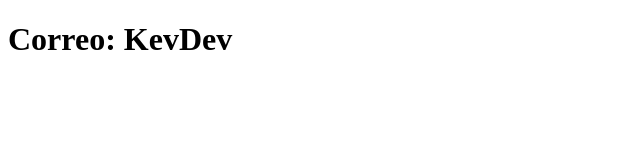
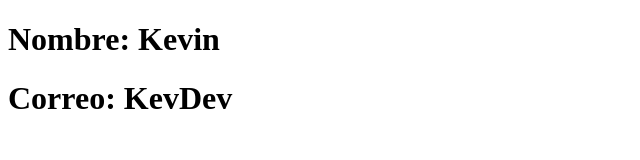
Before and after one commit to Kevin200-cy/Prueba_Alura, a plain HTML site: page contacto.html in a window 1280 px wide. Shown: the whole page, without its empty margins (0-640 px from the left). Drawn offline with Linux system fonts and the light colour scheme.

Commit message:
actualizado

```diff
--- a/contacto.html
+++ b/contacto.html
@@ -6,7 +6,7 @@
     <title>Contacto</title>
 </head>
 <body>
-    <script src="app.js"></script>
+    <h1>Nombre: Kevin</h1>
     <h1>Correo: KevDev</h1>
 </body>
 </html>
```
Also changed, not shown: index.html (+1 -1 lines).
